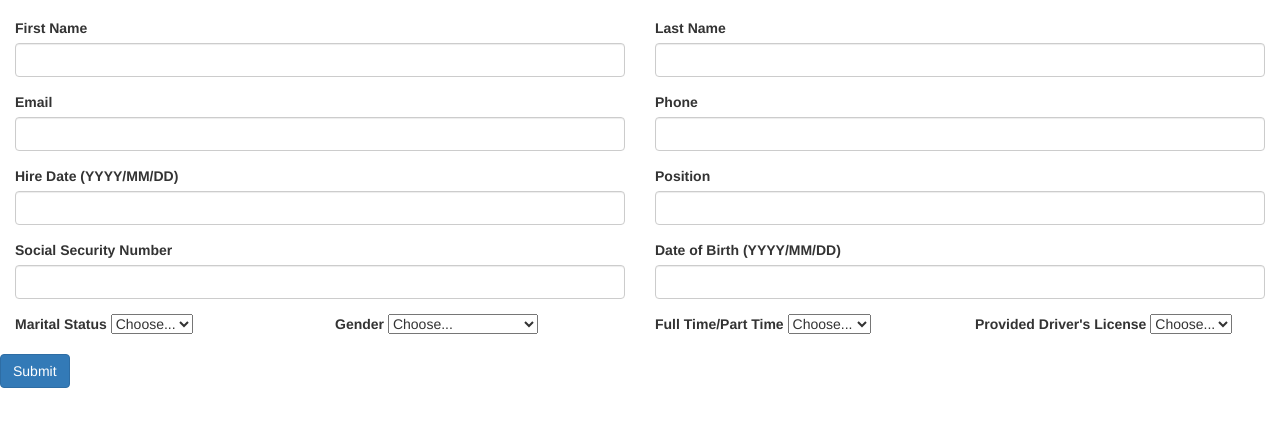
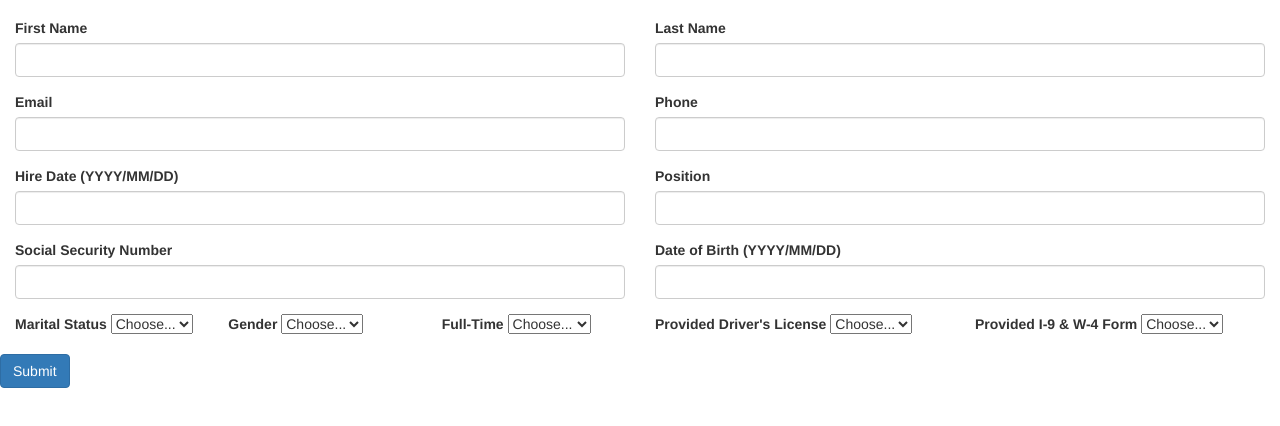
Before and after one commit to roganoth/briconut, a website: page public/add.html in a window 1280 px wide. Shown: the part 54-480 px from the top of the page. Drawn offline with nearby package versions, Linux system fonts and the light colour scheme.

Commit message:
changes in add html

```diff
--- a/public/add.html
+++ b/public/add.html
@@ -8,6 +8,7 @@
     <link rel="stylesheet" href="https://maxcdn.bootstrapcdn.com/bootstrap/3.4.1/css/bootstrap.min.css">
     <script src="https://maxcdn.bootstrapcdn.com/bootstrap/3.4.1/js/bootstrap.min.js"></script>
 </head>
+
 <body>
     <nav class="navbar navbar-inverse">
         <div class="container-fluid">
@@ -35,45 +36,45 @@
         </div>
         <div class="form-group">
         </div>
-        <div class="form-row">
+
         <div class="form-group col-md-6">
             <label for="inputEmail4">Email</label>
             <input type="email" class="form-control" id="inputEmail4">
         </div>
-            <div class="form-row">
+
         <div class="form-group col-md-6">
             <label for="inputPhone">Phone</label>
             <input type="phone" class="form-control" id="inputPhone">
         </div>
 
 
-                <div class="form-row">
+
         <div class="form-group col-md-6">
             <label for="inputHireDate">Hire Date (YYYY/MM/DD) </label>
             <input type="hire_date" class="form-control" id="hire_date">
         </div>
 
-                    <div class="form-row">
+
         <div class="form-group col-md-6">
             <label for="inputPosition">Position</label>
             <input type="position" class="form-control" id="inputposition">
         </div>
 
-                        <div class="form-row">
+
         <div class="form-group col-md-6">
             <label for="inputssn">Social Security Number</label>
             <input type="ssn" class="form-control" id="inputssn">
         </div>
 
-                            <div class="form-row">
+
         <div class="form-group col-md-6">
             <label for="inputdob">Date of Birth (YYYY/MM/DD)</label>
             <input type="dob" class="form-control" id="inputdob">
         </div>
 
 
-                                <div class="form-row">
-                                    <div class="form-group col-md-3">
+
+        <div class="form-group col-md-2">
             <label for="inputMarital">Marital Status</label>
             <select class="custom-select mr-sm-2" id="inputMarital">
                 <option selected>Choose...</option>
@@ -82,20 +83,21 @@
 
             </select>
         </div>
-                                    <div class="form-row">
-                                            <div class="form-group col-md-3">
+
+        <div class="form-group col-md-2">
             <label for="inputGender">Gender</label>
             <select class="custom-select mr-sm-2" id="inputGender">
                 <option selected>Choose...</option>
                 <option value="female">Female</option>
                 <option value="male">Male</option>
-                                                    <option value="unknown">Prefer not to Answer</option>
+                <option value="unknown">N/A</option>
 
             </select>
         </div>
-                                    <div class="form-row">
-                                                    <div class="form-group col-md-3">
-                                                        <label for="inputTime">Full Time/Part Time</label>
+        </div>
+
+        <div class="form-group col-md-2">
+            <label for="inputTime">Full-Time</label>
             <select class="custom-select mr-sm-2" id="inputTime">
                 <option selected>Choose...</option>
                 <option value="fulltime">Full-Time</option>
@@ -104,9 +106,20 @@
 
             </select>
         </div>
-                                                    <div class="form-row">
+
         <div class="form-group col-md-3">
             <label for="inputTime">Provided Driver's License</label>
+            <select class="custom-select mr-sm-2" id="inputTime">
+                <option selected>Choose...</option>
+                <option value="yes">Yes</option>
+                <option value="no">No</option>
+
+
+            </select>
+        </div>
+
+        <div class="form-group col-md-3">
+            <label for="inputTime">Provided I-9 & W-4 Form</label>
             <select class="custom-select mr-sm-2" id="inputTime">
                 <option selected>Choose...</option>
                 <option value="yes">Yes</option>
@@ -119,8 +132,6 @@
 
 
 
-
-
         <button type="submit" class="btn btn-primary">Submit</button>
 
     </form>
```
Lines whose indentation alone changed are shown as unchanged.
